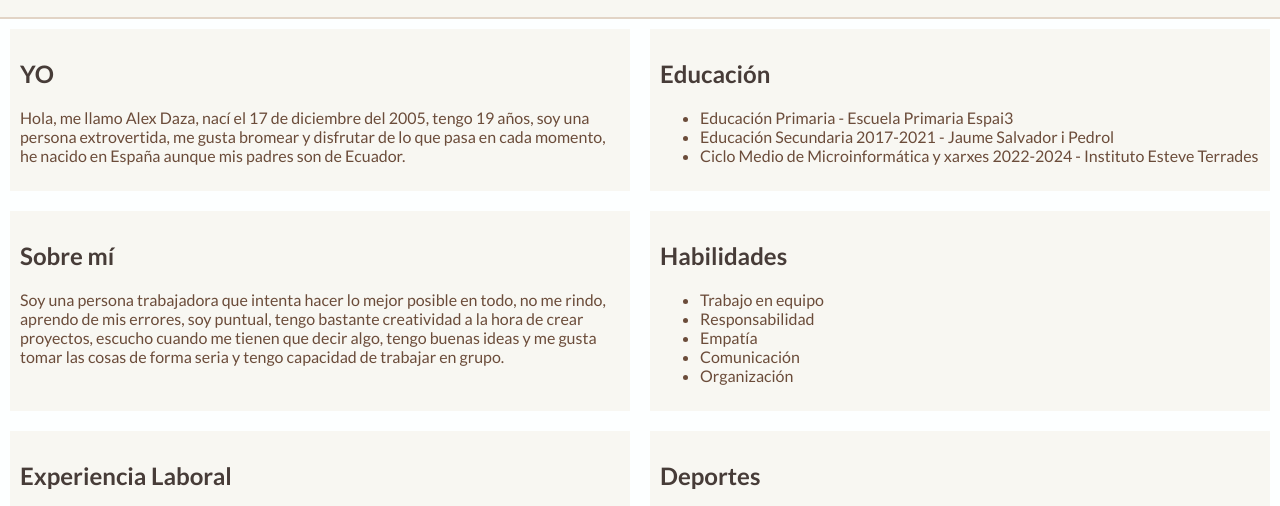
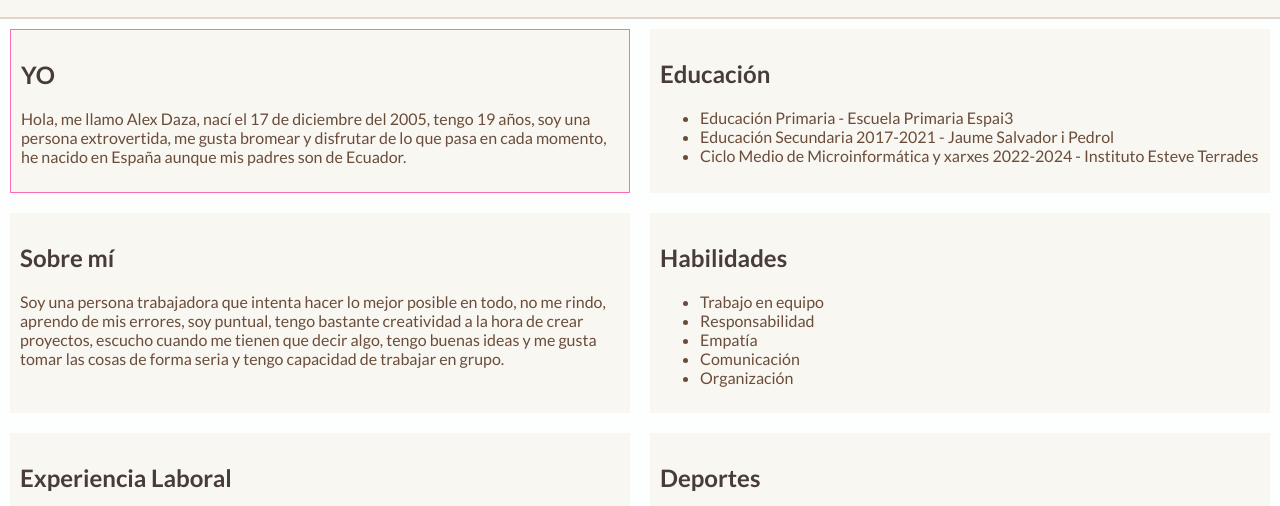
Before and after one commit to alexdaza-2005/cv-alexdaza, a plain HTML site: page cv.html in a window 1280 px wide. Shown: the part 229-735 px from the top of the page. Drawn offline with Linux system fonts and the light colour scheme.

Commit message:
color seccion 1

```diff
--- a/index.css
+++ b/index.css
@@ -57,6 +57,10 @@ section {
     background-color: #f8f7f2;
 }
 
+#yo {
+    border: 1px solid #fe6cb5;
+}
+
 
 
 h2 {
```
